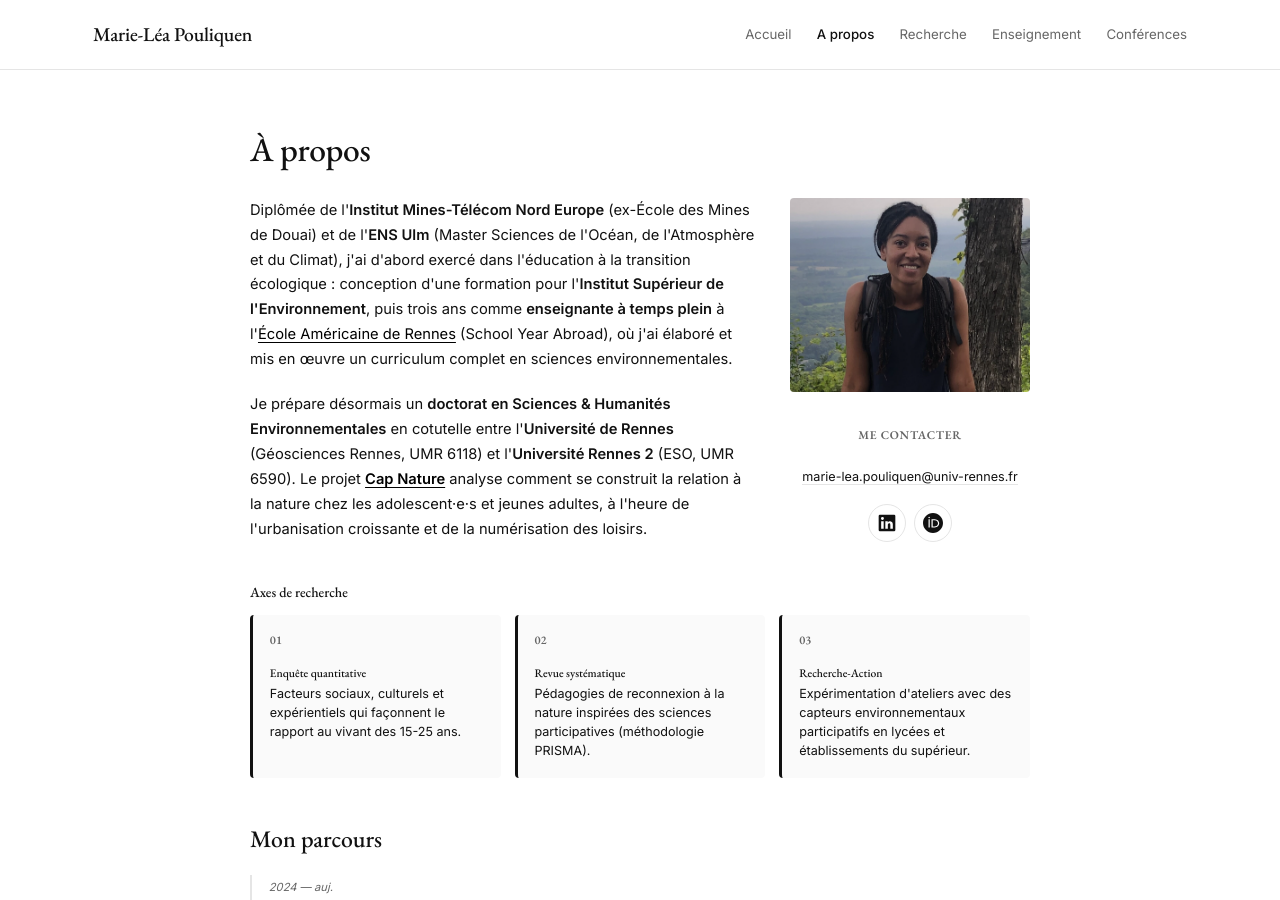
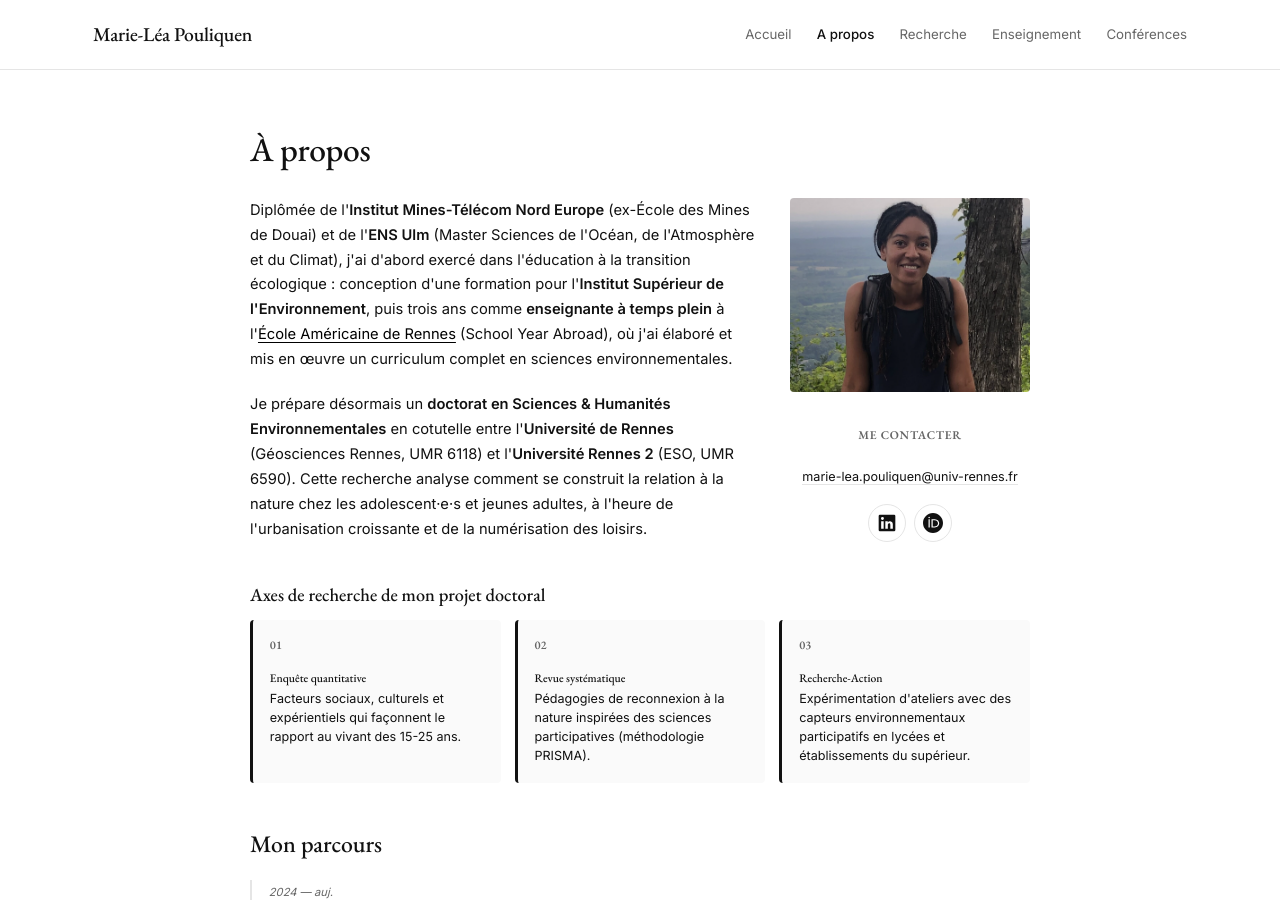
Before and after one commit to marieleapouliquen/marieleapouliquen.github.io, a Jekyll site: the page built from _pages/about.md, in a window 1280 px wide and 900 px high. Built offline with Jekyll 4.4.1, drawn with Linux system fonts in a browser that asks for light colours.

Commit message:
Update about.md

```diff
--- a/_pages/about.md
+++ b/_pages/about.md
@@ -14,7 +14,7 @@ body_class: page-accordion
 
     <p>Diplômée de l'<strong>Institut Mines-Télécom Nord Europe</strong> (ex-École des Mines de Douai) et de l'<strong>ENS Ulm</strong> (Master Sciences de l'Océan, de l'Atmosphère et du Climat), j'ai d'abord exercé dans l'éducation à la transition écologique : conception d'une formation pour l'<strong>Institut Supérieur de l'Environnement</strong>, puis trois ans comme <strong>enseignante à temps plein</strong> à l'<a href="{{ '/sya/' | relative_url }}">École Américaine de Rennes</a> (School Year Abroad), où j'ai élaboré et mis en œuvre un curriculum complet en sciences environnementales.</p>
 
-    <p>Je prépare désormais un <strong>doctorat en Sciences &amp; Humanités Environnementales</strong> en cotutelle entre l'<strong>Université de Rennes</strong> (Géosciences Rennes, UMR 6118) et l'<strong>Université Rennes 2</strong> (ESO, UMR 6590). Le projet <a href="{{ '/recherche/' | relative_url }}"><strong>Cap Nature</strong></a> analyse comment se construit la relation à la nature chez les adolescent·e·s et jeunes adultes, à l'heure de l'urbanisation croissante et de la numérisation des loisirs.</p>
+    <p>Je prépare désormais un <strong>doctorat en Sciences &amp; Humanités Environnementales</strong> en cotutelle entre l'<strong>Université de Rennes</strong> (Géosciences Rennes, UMR 6118) et l'<strong>Université Rennes 2</strong> (ESO, UMR 6590). Cette recherche analyse comment se construit la relation à la nature chez les adolescent·e·s et jeunes adultes, à l'heure de l'urbanisation croissante et de la numérisation des loisirs.</p>
 
   </div>
 
@@ -37,7 +37,7 @@ body_class: page-accordion
 
 </div>
 
-<h4>Axes de recherche</h4>
+<h3>Axes de recherche de mon projet doctoral</h3>
 
 <div class="three-studies">
   <div class="study">
```
